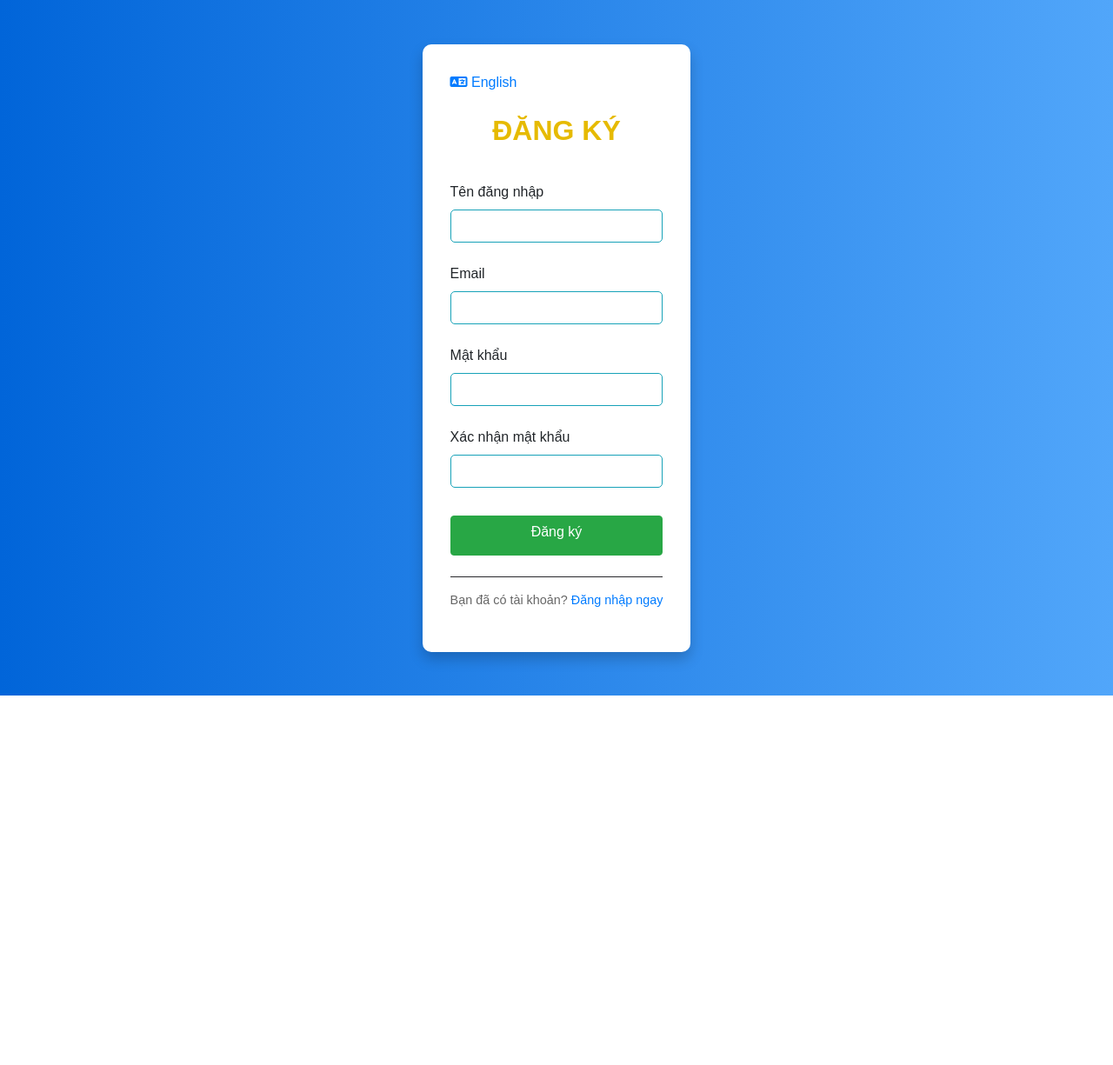
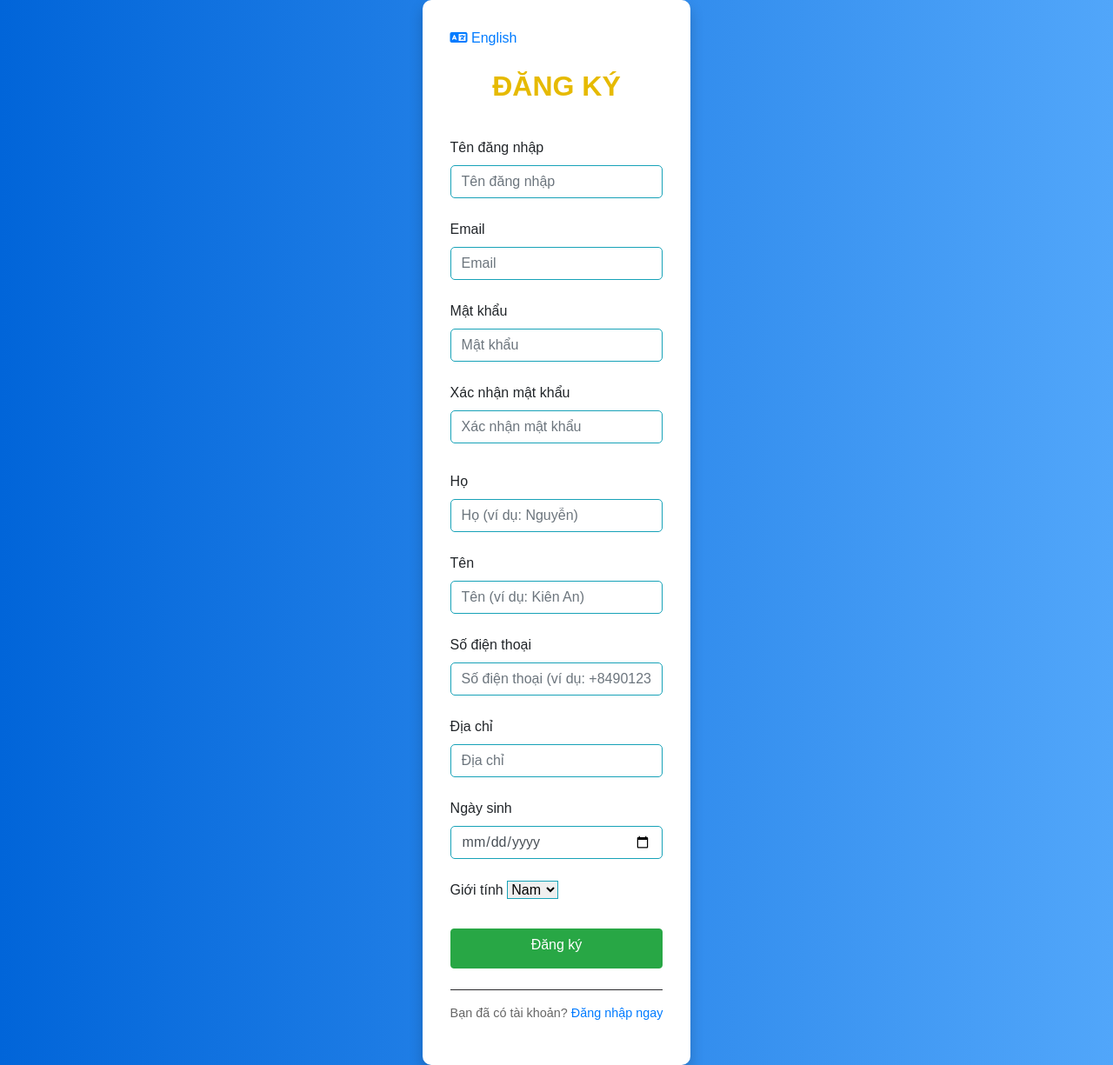
Before and after one commit to Theanh130124/Flask_Schedule_Health, a Flask app: page /register in a window 1280 px wide. Shown: the whole page at 87% size. Before the commit the page ends 800 px from the top, so only its background shows below. Run offline with Flask 3, Linux system fonts and the light colour scheme; some libraries are stand-ins or nearby versions.

Commit message:
update register

```diff
--- a/app/controllers.py
+++ b/app/controllers.py
@@ -12,7 +12,7 @@
 import requests
 from app import app , flow ,db #là import __init__
 from app.form import LoginForm, RegisterForm
-from app.dao import dao_authen
+from app.dao import dao_authen, dao_user
 from app.models import User
 
 
@@ -123,21 +123,30 @@
         username = form.username.data
         email = form.email.data
         password = form.password.data
+        first_name = form.first_name.data
+        last_name = form.last_name.data
+        phone_number = form.phone_number.data
+        address = form.address.data
+        date_of_birth = form.date_of_birth.data
+        gender = form.gender.data
 
-        # Kiểm tra tồn tại
-        existing_user = User.query.filter((User.username == username) | (User.email == email)).first()
-        if existing_user:
-            mse = "Tên đăng nhập hoặc email đã tồn tại!"
-        else:
-            # Hash mật khẩu
-            hashed_pw = generate_password_hash(password)
+        # Tạo user bằng dao_user
+        new_user = dao_user.create_user(
+            username=username,
+            email=email,
+            password=password,
+            first_name=first_name,
+            last_name=last_name,
+            phone_number=phone_number,
+            address=address,
+            date_of_birth=date_of_birth,
+            gender=gender
+        )
 
-            # Tạo user mới
-            new_user = User(username=username, email=email, password=hashed_pw)
-            db.session.add(new_user)
-            db.session.commit()
-
+        if new_user:
             flash("Đăng ký thành công! Hãy đăng nhập.", "success")
             return redirect(url_for("login"))
+        else:
+            mse = "Tên đăng nhập hoặc email đã tồn tại!"
 
     return render_template("register.html", form=form, mse=mse)
--- a/app/form.py
+++ b/app/form.py
@@ -1,7 +1,7 @@
 from flask_wtf import FlaskForm
 from flask_wtf.file import FileField, FileAllowed, FileRequired
 from wtforms.fields import StringField, EmailField, SubmitField, PasswordField, SelectField, DateField, IntegerField
-from wtforms.validators import InputRequired, Length, NumberRange, Regexp, DataRequired, ValidationError, Email, EqualTo
+from wtforms.validators import InputRequired, Length, NumberRange, Regexp, DataRequired, ValidationError, Email, EqualTo, Optional
 
 
 class LoginForm(FlaskForm):
@@ -10,8 +10,72 @@
     password = PasswordField(validators=[InputRequired()], render_kw={"placeholder": "Mật khẩu"})
     SubmitFieldLogin = SubmitField("Đăng nhập")
 class RegisterForm(FlaskForm):
-    username = StringField("Tên đăng nhập", validators=[DataRequired(), Length(min=4, max=50)])
-    email = StringField("Email", validators=[DataRequired(), Email()])
-    password = PasswordField("Mật khẩu", validators=[DataRequired(), Length(min=6)])
-    confirm_password = PasswordField("Xác nhận mật khẩu", validators=[DataRequired(), EqualTo('password')])
+    # Các trường bắt buộc theo schema của bạn (NOT NULL)
+    username = StringField(
+        "Tên đăng nhập",
+        validators=[DataRequired(), Length(min=4, max=100)],
+        render_kw={"placeholder": "Tên đăng nhập"}
+    )
+
+    email = EmailField(
+        "Email",
+        validators=[DataRequired(), Email(), Length(max=255)],
+        render_kw={"placeholder": "Email"}
+    )
+
+    password = PasswordField(
+        "Mật khẩu",
+        validators=[DataRequired(), Length(min=6)],
+        render_kw={"placeholder": "Mật khẩu"}
+    )
+
+    confirm_password = PasswordField(
+        "Xác nhận mật khẩu",
+        validators=[DataRequired(), EqualTo("password", message="Mật khẩu không khớp")],
+        render_kw={"placeholder": "Xác nhận mật khẩu"}
+    )
+
+    # Họ / Tên (cần thiết theo schema)
+    first_name = StringField(
+        "Họ",
+        validators=[DataRequired(), Length(min=1, max=100)],
+        render_kw={"placeholder": "Họ (ví dụ: Nguyễn)"}
+    )
+    last_name = StringField(
+        "Tên",
+        validators=[DataRequired(), Length(min=1, max=100)],
+        render_kw={"placeholder": "Tên (ví dụ: Kiên An)"}
+    )
+
+    # SĐT và địa chỉ (bắt buộc)
+    phone_number = StringField(
+        "Số điện thoại",
+        validators=[
+            DataRequired(),
+            Length(min=8, max=20),
+            Regexp(r'^\+?\d[\d\s\-]{6,}$', message="Số điện thoại không hợp lệ")
+        ],
+        render_kw={"placeholder": "Số điện thoại (ví dụ: +84901234567)"}
+    )
+
+    address = StringField(
+        "Địa chỉ",
+        validators=[DataRequired(), Length(min=3, max=500)],
+        render_kw={"placeholder": "Địa chỉ"}
+    )
+
+    # Những trường không bắt buộc (DB cho phép NULL)
+    date_of_birth = DateField(
+        "Ngày sinh",
+        format="%Y-%m-%d",
+        validators=[Optional()],
+        render_kw={"placeholder": "YYYY-MM-DD"}
+    )
+
+    gender = SelectField(
+        "Giới tính",
+        choices=[("MALE", "Nam"), ("FEMALE", "Nữ"), ("OTHER", "Khác")],
+        validators=[Optional()]
+    )
+
     submit = SubmitField("Đăng ký")
--- a/app/models.py
+++ b/app/models.py
@@ -7,7 +7,7 @@
 from flask_sqlalchemy import SQLAlchemy
 
 
-# Base Model
+# Base Model`
 class BaseModel(db.Model):
     __abstract__ = True  # Không tạo bảng riêng
 
--- a/app/templates/register.html
+++ b/app/templates/register.html
@@ -18,24 +18,64 @@
     <form method="post" action="/register">
         {{ form.csrf_token }}
 
+        <!-- Username -->
         <div class="form-floating mt-3 mb-2">
             <label class="form-label">Tên đăng nhập</label>
             {{ form.username(class="form-control border-info") }}
         </div>
 
+        <!-- Email -->
         <div class="form-floating mt-3 mb-2">
             <label class="form-label">Email</label>
             {{ form.email(class="form-control border-info") }}
         </div>
 
+        <!-- Password -->
         <div class="form-floating mt-3 mb-2">
             <label class="form-label">Mật khẩu</label>
-            {{ form.password(class="form-control border-info", id="password") }}
+            {{ form.password(class="form-control border-info") }}
         </div>
 
+        <!-- Confirm Password -->
         <div class="form-floating mt-3 mb-3">
             <label class="form-label">Xác nhận mật khẩu</label>
             {{ form.confirm_password(class="form-control border-info") }}
+        </div>
+
+        <!-- First name -->
+        <div class="form-floating mt-3 mb-2">
+            <label class="form-label">Họ</label>
+            {{ form.first_name(class="form-control border-info") }}
+        </div>
+
+        <!-- Last name -->
+        <div class="form-floating mt-3 mb-2">
+            <label class="form-label">Tên</label>
+            {{ form.last_name(class="form-control border-info") }}
+        </div>
+
+        <!-- Phone number -->
+        <div class="form-floating mt-3 mb-2">
+            <label class="form-label">Số điện thoại</label>
+            {{ form.phone_number(class="form-control border-info") }}
+        </div>
+
+        <!-- Address -->
+        <div class="form-floating mt-3 mb-2">
+            <label class="form-label">Địa chỉ</label>
+            {{ form.address(class="form-control border-info") }}
+        </div>
+
+        <!-- Date of Birth -->
+        <div class="form-floating mt-3 mb-2">
+            <label class="form-label">Ngày sinh</label>
+            {{ form.date_of_birth(class="form-control border-info", type="date") }}
+        </div>
+
+        <!-- Gender -->
+        <div class="form-floating mt-3 mb-2">
+            <label class="form-label">Giới tính</label>
+            {{ form.gender(class="form-select border-info") }}
         </div>
 
         <p class="text-warning" id="warning-caps-lock" hidden="hidden">
@@ -57,14 +97,16 @@
     </div>
 
     <script>
-        const pwInput = document.getElementById("password")
-        const labelWarning = document.getElementById("warning-caps-lock")
+        const pwInput = document.getElementById("password"); // WTForms tự sinh id="password"
+        const labelWarning = document.getElementById("warning-caps-lock");
+        if (pwInput) {
             pwInput.addEventListener('keyup',(event)=>{
                 if(event.getModifierState("CapsLock"))
                     labelWarning.removeAttribute("hidden");
                 else
                     labelWarning.setAttribute("hidden", "hidden");
             })
+        }
     </script>
 </div>
 {% endblock %}
```
Also changed, not shown: app/dao/dao_user.py (+27 -11 lines). Lines whose indentation alone changed are shown as unchanged.
